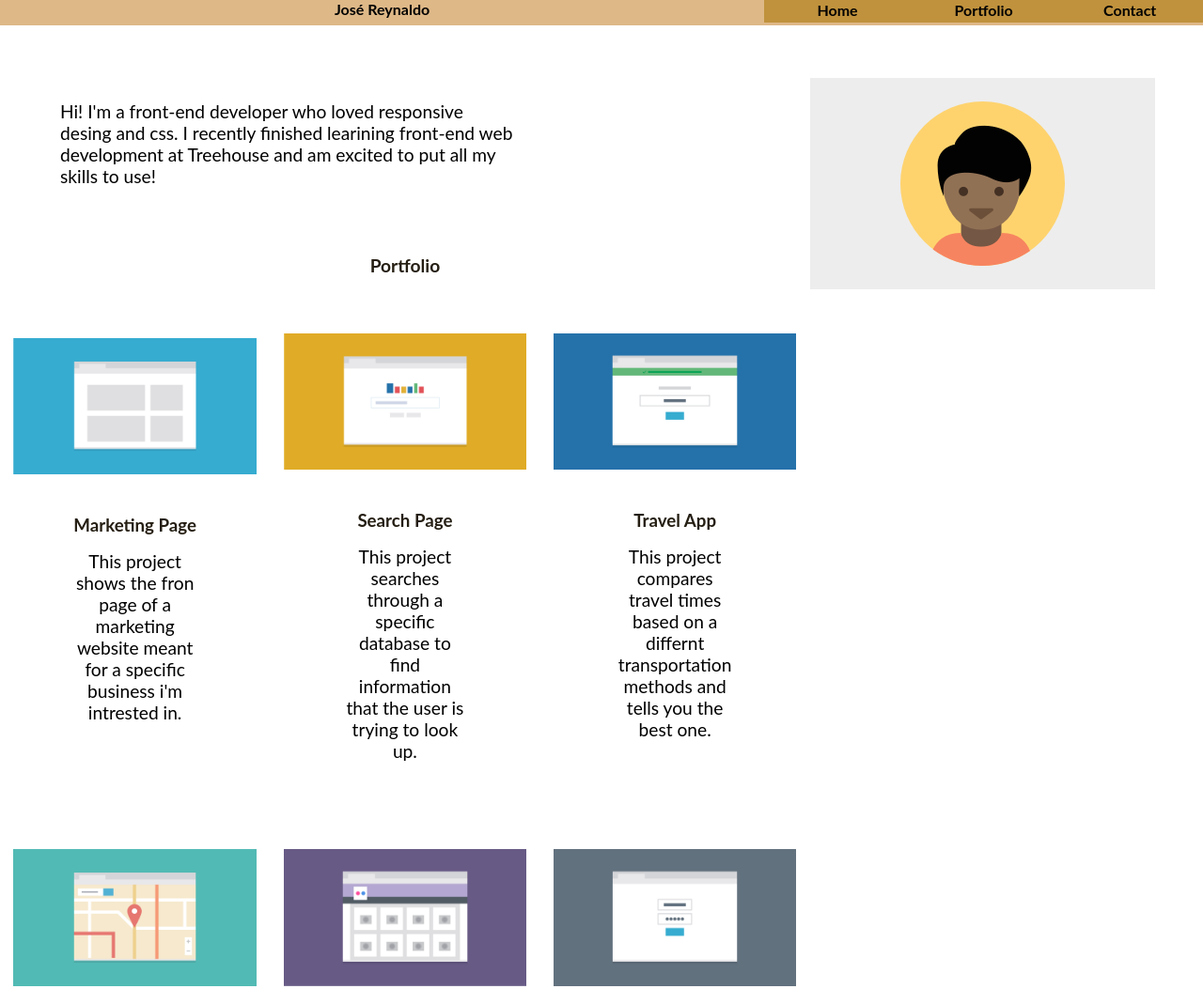
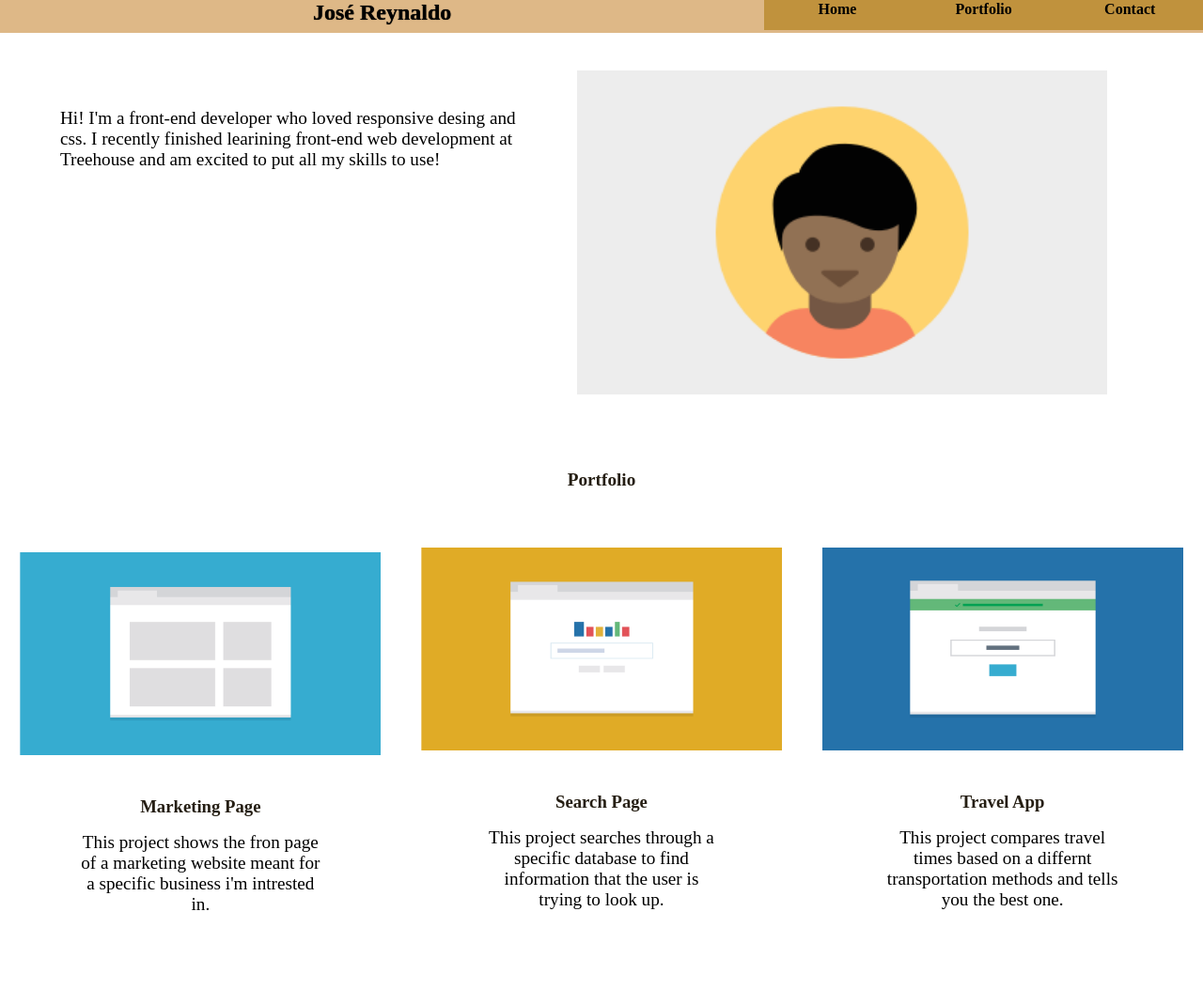
Before and after one commit to jareynaldo/Mobile-first-Responsive-Layout, a plain HTML site: page index.html in a window 1280 px wide. Shown: the top 1053 px of the page at 94% size. Drawn offline with Linux system fonts and the light colour scheme.

Commit message:
final 2.0
cleaning up my code for a "exceeds expectations" ranking in the treehouse techdegree project.

```diff
--- a/css/styles.css
+++ b/css/styles.css
@@ -1,5 +1,4 @@
 *{
-    font-family: 'Lato', sans-serif;
     text-align: center;
     margin: 0;
 }
@@ -33,7 +32,8 @@ flex properties
 }
 .student-name-fot{
   width: 48%;
-  margin-left: 4px;
+  font-size: xx-large;
+  margin-left: 2em;
   text-align: left;
 
 }
@@ -79,7 +79,7 @@ p{
 }
 
 .student-name {
-    text-shadow: 5px ;
+    text-shadow: 0 0 1px;
     font-weight: bold;
     padding-bottom: 5px;
     margin-right: auto;
@@ -108,7 +108,7 @@ p{
     margin-bottom: 40px;
     font-size: larger;
 }
-.contact {
+#contact-element {
     background-color: #ebebeb;
 }
 #contact-h3{
@@ -145,11 +145,14 @@ media tags
    img{
        max-width: 44vw ;
    }
+   #intro-element{
+    display: flex;
+   }
+
    #profile-pic{
-       float: right;
-       margin-right: 4vw;
-       margin-top: -1vh;
-
+    display: block;
+    order: 2;
+    flex: 2;
    }
    .intro-p{
        margin-top: 8vh;
@@ -157,6 +160,7 @@ media tags
        text-align: left;
        font-size: 1.2rem;
    }
+
    #main-nav{
         flex-direction: row;
    }
@@ -214,6 +218,7 @@ media tags
         font-size: x-large;
     }
     .student-name{
+        font-size: x-large;
         width: 15vw;
     }
     .home, .portfolio, .contact-nav{
@@ -232,3 +237,11 @@ media tags
     }
 
 }
+
+@font-face {
+    font-family: 'Varela Round';
+    font-style: normal;
+    font-weight: 400;
+    src: url(https://fonts.gstatic.com/s/varelaround/v17/w8gdH283Tvk__Lua32TysjIfpcuPP9g.woff2) format('woff2');
+    unicode-range: U+0590-05FF, U+200C-2010, U+20AA, U+25CC, U+FB1D-FB4F;
+  }
--- a/index.html
+++ b/index.html
@@ -12,13 +12,13 @@
 <nav>
     <div id="main-nav">
         <div class="student-name">José Reynaldo</div>
-        <div class="home"><a class="nav-link" href=".intro">Home</a></div>
-        <div class="portfolio"><a class="nav-link" href="#portfolio">Portfolio</a></div>
-        <div class="contact-nav"><a class="nav-link" href="#contact">Contact</a></div>
+        <!-- <div class="home"> --><a class="nav-link home" href="#intro-element">Home</a> <!--</div> -->
+        <!--<div class="portfolio"> --><a class="nav-link portfolio" href="#portfolio">Portfolio</a> <!--</div>-->
+        <!--<div class="contact-nav">--><a class="nav-link contact-nav" href="#contact-element">Contact</a> <!--</div>-->
     </div>
 </nav>
 
-    <div class="intro">
+    <div id="intro-element">
         <img id="profile-pic" src="images/responsive-layout-profile.png" alt="profile pictre">
         <p class="intro-p">Hi! I'm  a front-end developer who loved responsive desing and css. I recently finished
             learining front-end web development at Treehouse and am excited to put all my skills
@@ -72,7 +72,7 @@
             </div>
         </div>
         </main>
-            <section class="contact">
+            <section id="contact-element">
                 <h3 id="contact-h3" >contact</h3>
                 <p id="contact-p">if youre interested in chatting or want more infromation about
                  I've been working on, I'd love to hear from you!
@@ -83,9 +83,9 @@
 
         <footer class="fotter-nav">
            <div class="student-name-fot">José Reynaldo</div>
-           <div class="home-name-fot"><a class="nav-bot" href=".intro">Home</a></div>
+          <div class="home-name-fot"><a class="nav-bot" href="#intro-element">Home</a></div>
          <div class="portfolio-name-fot"><a class="nav-bot" href="#portfolio">Portfolio</a></div>
-           <div class="contact-nav-name-fot"><a class="nav-bot" href="#contact">Contact</a></div>
+           <div class="contact-nav-name-fot"><a class="nav-bot" href="#contact-element">Contact</a></div>
            <div class="back-home"> <a class="nav-bot" href="#main-nav">Back to Top</a></div>
 
          <!-- <ul class="fotter-nav">
```
